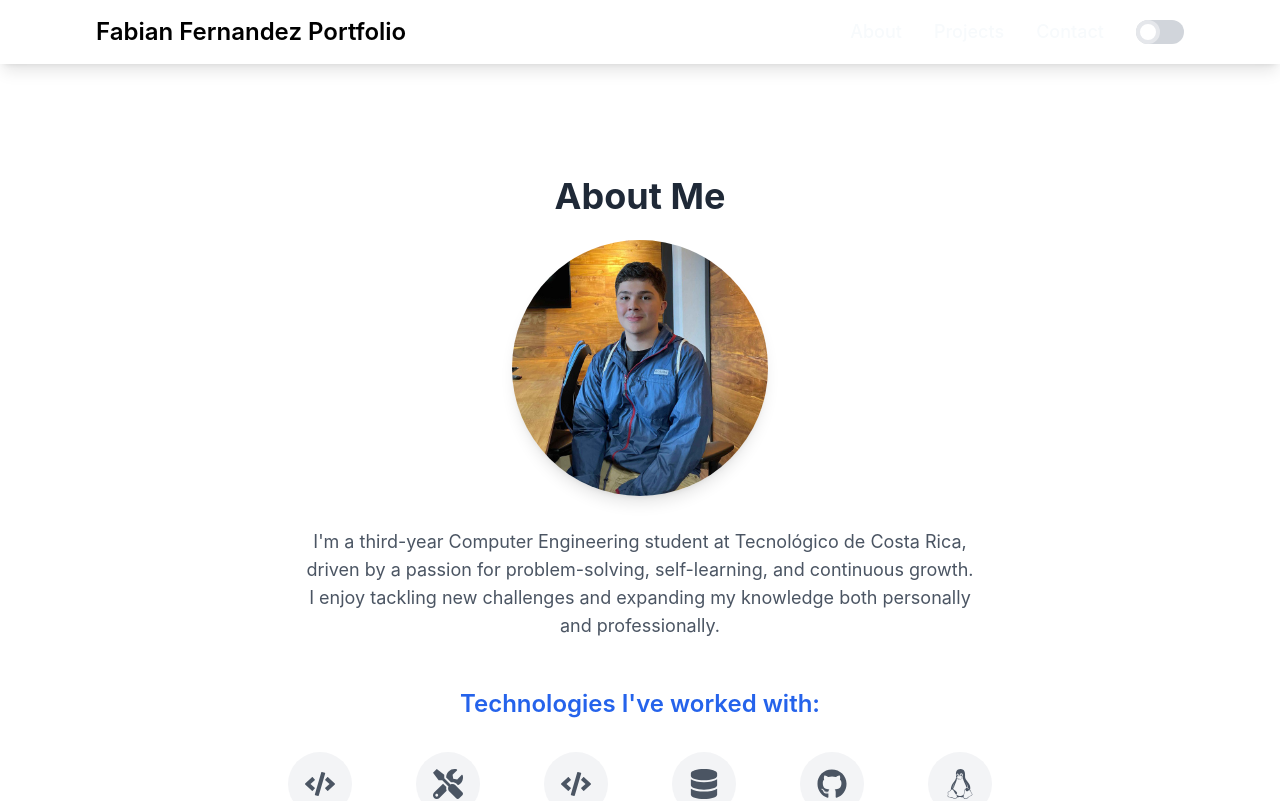
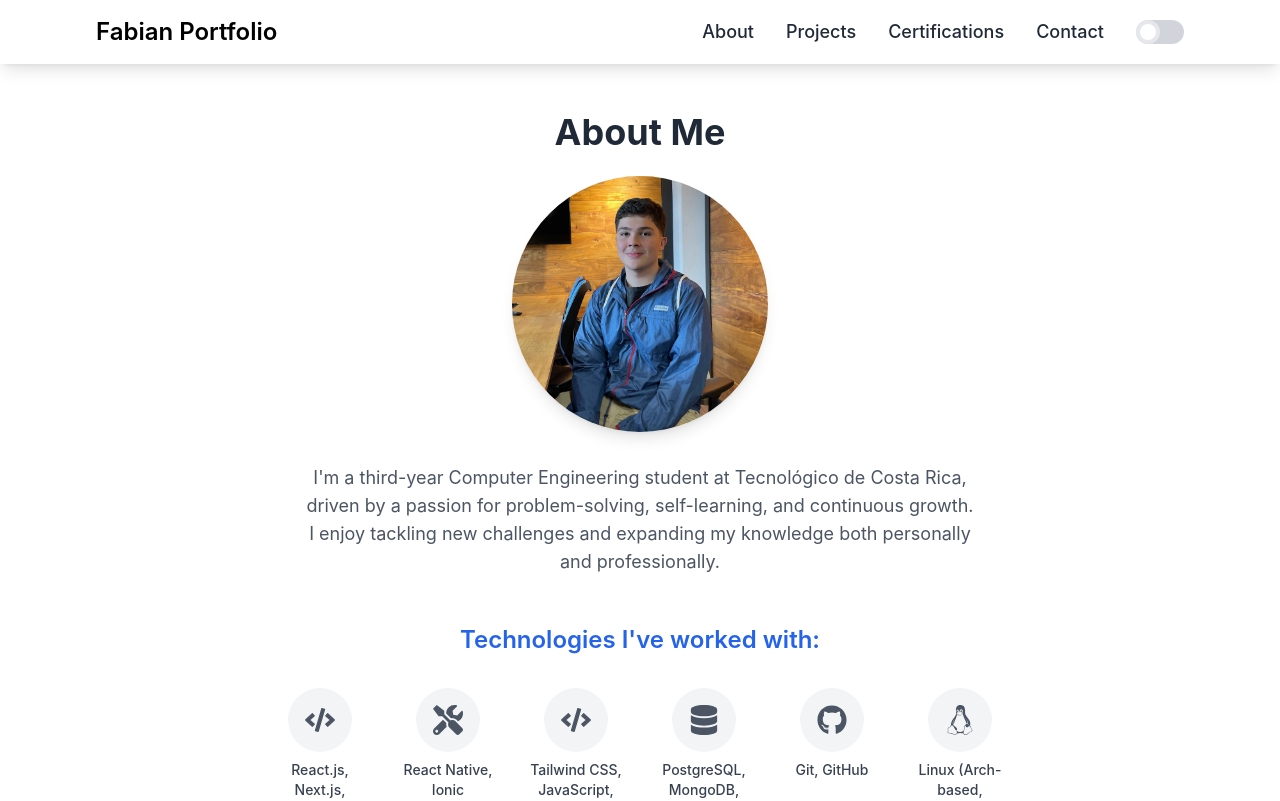
Before and after one commit to FabsCR/dev-portfolio-fabs, a Next.js app: page / in a window 1280 px wide. Shown: the top 801 px of the page. Built offline with nearby package versions, Linux system fonts and the light colour scheme; what @radix-ui/themes would draw is missing.

Commit message:
feat: complete overhaul of Navbar functionality and design

```diff
--- a/src/components/Navbar.tsx
+++ b/src/components/Navbar.tsx
@@ -1,21 +1,23 @@
 "use client";
 
 import { useEffect, useState } from "react";
-import Link from "next/link";
 import { FaBars, FaTimes } from "react-icons/fa";
 
 export default function Navbar() {
   const [isDarkMode, setIsDarkMode] = useState(false);
   const [isMobileMenuOpen, setIsMobileMenuOpen] = useState(false);
 
+  // Initialize theme and enable smooth scrolling
   useEffect(() => {
     const storedTheme = localStorage.getItem("theme");
     if (storedTheme === "dark") {
       document.documentElement.classList.add("dark");
       setIsDarkMode(true);
     }
+    document.documentElement.style.scrollBehavior = "smooth";
   }, []);
 
+  // Toggle between light and dark mode
   const toggleTheme = () => {
     setIsDarkMode((prevMode) => {
       const newMode = !prevMode;
@@ -30,26 +32,51 @@ export default function Navbar() {
     });
   };
 
+  // Close the mobile menu
+  const closeMobileMenu = () => setIsMobileMenuOpen(false);
+
+  // Scroll to a specific section
+  const scrollToSection = (id: string) => {
+    const section = document.querySelector(id);
+    if (section) {
+      const offset = 80;
+      const top = section.getBoundingClientRect().top + window.scrollY - offset;
+      window.scrollTo({ top, behavior: "smooth" });
+    }
+  };
+
+  // Navigation links
+  const links = [
+    { href: "#about", label: "About" },
+    { href: "#projects", label: "Projects" },
+    { href: "#certifications", label: "Certifications" },
+    { href: "#contact", label: "Contact" },
+  ];
+
   return (
-    <header className="bg-white dark:bg-gray-900 shadow-lg">
+    <header className="fixed top-0 left-0 w-full bg-white dark:bg-gray-900 shadow-lg z-50">
       <nav className="container mx-auto flex justify-between items-center py-4 px-6 md:px-12 lg:px-24">
-        <span className="text-2xl font-semibold text-black dark:text-white">
-          Fabian Fernandez Portfolio
-        </span>
+        {/* Button to scroll to the top */}
+        <button
+          onClick={() => window.scrollTo({ top: 0, behavior: "smooth" })}
+          className="text-2xl font-semibold text-black dark:text-white hover:text-blue-600 dark:hover:text-blue-400 transition-colors focus:outline-none"
+        >
+          Fabian Portfolio
+        </button>
 
-        {/* Desktop Menu */}
+        {/* Desktop menu */}
         <div className="hidden md:flex items-center gap-8">
-          <Link href="#about" className="text-lg font-medium hover:text-blue-600 dark:hover:text-blue-400 transition-colors">
-            About
-          </Link>
-          <Link href="#projects" className="text-lg font-medium hover:text-blue-600 dark:hover:text-blue-400 transition-colors">
-            Projects
-          </Link>
-          <Link href="#contact" className="text-lg font-medium hover:text-blue-600 dark:hover:text-blue-400 transition-colors">
-            Contact
-          </Link>
+          {links.map((link) => (
+            <button
+              key={link.href}
+              onClick={() => scrollToSection(link.href)}
+              className="text-lg font-medium text-gray-800 dark:text-gray-300 hover:text-blue-600 dark:hover:text-blue-400 transition-colors"
+            >
+              {link.label}
+            </button>
+          ))}
 
-          {/* Toggle Switch */}
+          {/* Dark mode toggle */}
           <div className="relative inline-block w-12 h-6 align-middle select-none transition duration-200 ease-in">
             <input
               type="checkbox"
@@ -66,11 +93,10 @@ export default function Navbar() {
           </div>
         </div>
 
-        {/* Mobile Menu Button */}
-        <div className="md:hidden">
+        {/* Mobile menu button */}
         <button
           onClick={() => setIsMobileMenuOpen(!isMobileMenuOpen)}
-            className="p-2 rounded-md bg-gray-200 dark:bg-gray-700 focus:outline-none"
+          className="p-2 rounded-md bg-gray-200 dark:bg-gray-700 focus:outline-none md:hidden"
         >
           {isMobileMenuOpen ? (
             <FaTimes className="h-6 w-6 text-gray-900 dark:text-white" />
@@ -78,25 +104,30 @@ export default function Navbar() {
             <FaBars className="h-6 w-6 text-gray-900 dark:text-white" />
           )}
         </button>
-        </div>
       </nav>
 
-      {/* Mobile Menu */}
+      {/* Mobile menu */}
       {isMobileMenuOpen && (
-        <div className="md:hidden bg-white dark:bg-gray-800 shadow-md rounded-lg p-4 text-center transition-all duration-300 ease-in-out">
-          <Link href="#about" onClick={() => setIsMobileMenuOpen(false)} className="block py-2 text-lg font-medium text-gray-900 dark:text-white hover:text-blue-600 dark:hover:text-blue-400 transition-colors">
-            About
-          </Link>
-          <Link href="#projects" onClick={() => setIsMobileMenuOpen(false)} className="block py-2 text-lg font-medium text-gray-900 dark:text-white hover:text-blue-600 dark:hover:text-blue-400 transition-colors">
-            Projects
-          </Link>
-          <Link href="#contact" onClick={() => setIsMobileMenuOpen(false)} className="block py-2 text-lg font-medium text-gray-900 dark:text-white hover:text-blue-600 dark:hover:text-blue-400 transition-colors">
-            Contact
-          </Link>
-          <div className="relative inline-block w-12 h-6 align-middle select-none transition duration-200 ease-in mt-4">
+        <div className="absolute top-full left-0 right-0 bg-white dark:bg-gray-800 shadow-xl rounded-lg p-6 transition-all duration-300 ease-in-out md:hidden">
+          <div className="flex flex-col items-center gap-3">
+            {links.map((link) => (
+              <button
+                key={link.href}
+                onClick={() => {
+                  closeMobileMenu();
+                  scrollToSection(link.href);
+                }}
+                className="w-full text-lg font-medium text-gray-800 dark:text-gray-300 hover:text-blue-600 dark:hover:text-blue-400 py-2 transition-colors rounded-lg hover:bg-gray-100 dark:hover:bg-gray-700"
+              >
+                {link.label}
+              </button>
+            ))}
+
+            {/* Dark mode toggle */}
+            <div className="relative inline-block w-12 h-6 align-middle select-none transition duration-200 ease-in mt-3">
               <input
                 type="checkbox"
-              name="toggle"
+                name="toggle-mobile"
                 id="toggle-mobile"
                 className="toggle-checkbox absolute block w-6 h-6 rounded-full bg-white border-4 appearance-none cursor-pointer transition-all duration-300 ease-in-out checked:right-0"
                 checked={isDarkMode}
@@ -108,6 +139,7 @@ export default function Navbar() {
               ></label>
             </div>
           </div>
+        </div>
       )}
     </header>
   );
```
Lines whose indentation alone changed are shown as unchanged.
